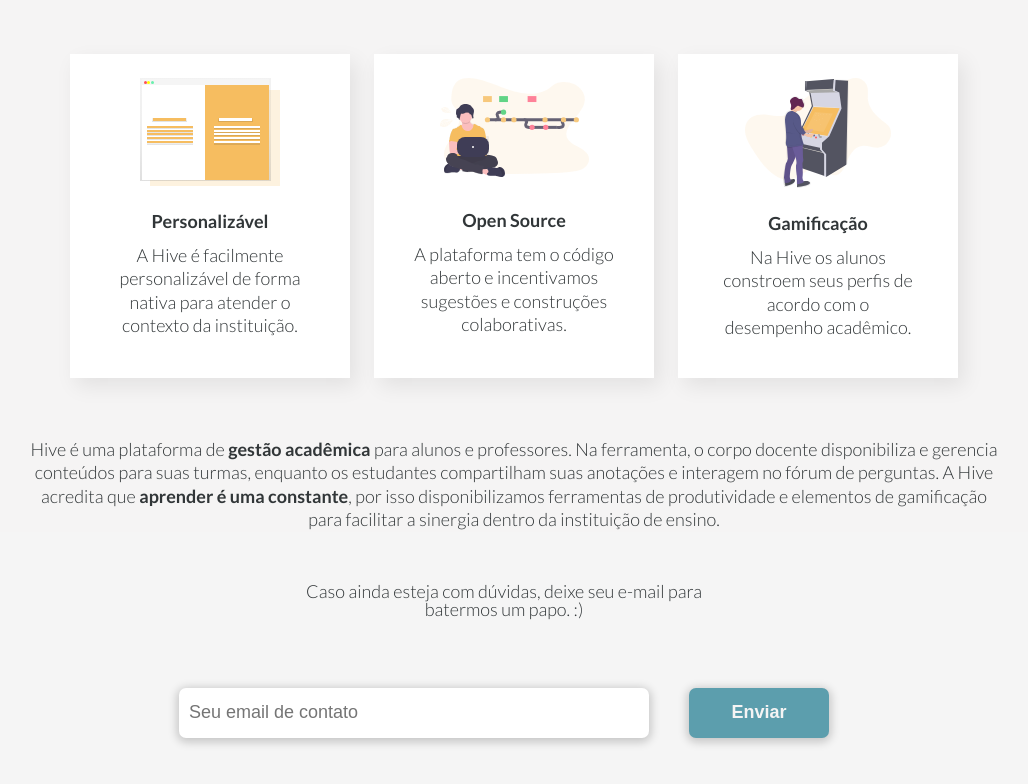
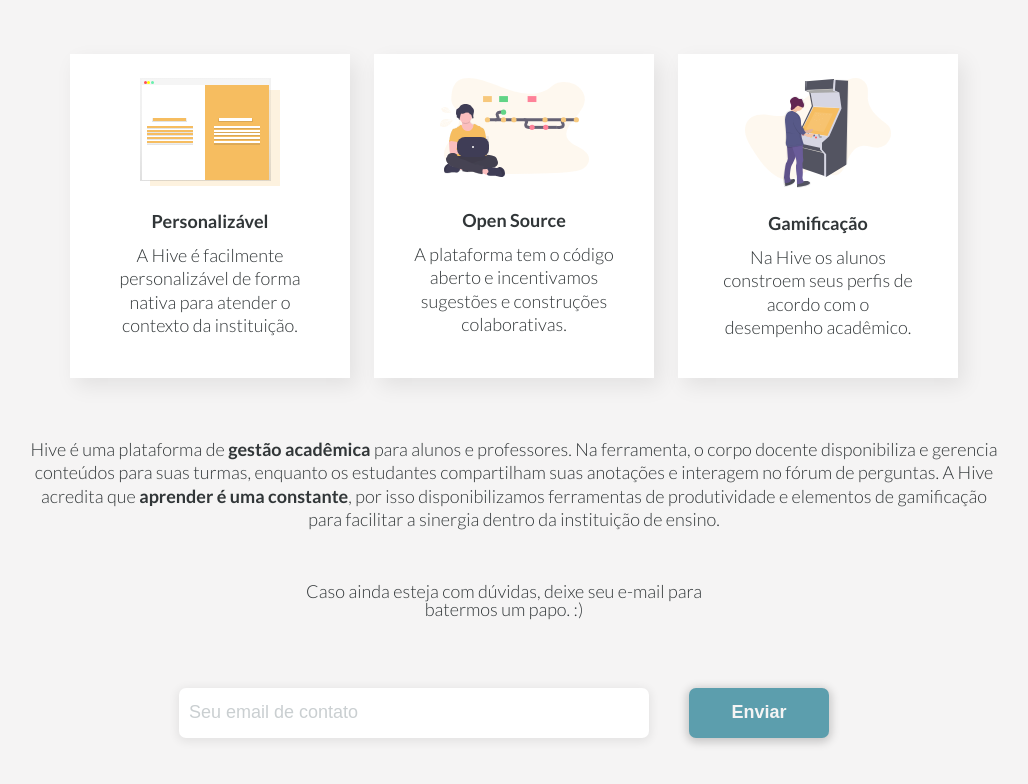
Before and after one commit to hex-g/hive-lp, a Next.js app: page / in a window 1280 px wide. Shown: the part 836-1620 px from the top of the page, without its empty margins (126-1154 px from the left). Built offline with nearby package versions, Linux system fonts and the light colour scheme.

Commit message:
Ajusta box-shadow e cores

```diff
--- a/components/FourthSection/FourthSection.style.js
+++ b/components/FourthSection/FourthSection.style.js
@@ -1,12 +1,12 @@
 import styled from 'styled-components'
 
 export const Section = styled.section`
-width: calc(100vw - 20px);
-height: 50%;
-display: flex;
-flex-direction: column;
-align-items: center;
-background-color: #F5F5F5;
+  width: calc(100vw - 20px);
+  height: 50%;
+  display: flex;
+  flex-direction: column;
+  align-items: center;
+  background-color: ${props => props.theme.wildSand};
 `
 
 
@@ -34,7 +34,11 @@
   border-radius: 7px;
   outline: none;
   border: none;
-  box-shadow: ${props => props.theme.buttonBoxShadow};
+  box-shadow: ${props => props.theme.inputBoxShadow};
+  &::placeholder {
+    color: ${props => props.theme.placeholderOuterSpace};
+    font-size: ${props => props.theme.mediumText};
+  }
 `
 
 export const Button = styled.button`
@@ -43,7 +47,7 @@
   border-radius: 7px;
   box-shadow: ${props => props.theme.buttonBoxShadow};
   text-align: center;
-  font-size: 18px;
+  font-size: ${props => props.theme.mediumText};
   margin: 20px;
   background: ${props => props.theme.hippieBlue};
   color: ${props => props.theme.wildSand};
--- a/components/Layout.js
+++ b/components/Layout.js
@@ -12,6 +12,7 @@
   hoverHippieBlue: lighten(0.2, '#5C9EAD'),
   outerSpace: '#313638',
   hoverOuterSpace: lighten(0.4, '#313638'),
+  placeholderOuterSpace: lighten(0.6, '#313638'),
   cardBoxShadow: '6px 8px 20px 0 rgba(0, 0, 0, 0.08)',
   buttonBoxShadow: '0 2px 10px 2px rgba(0, 0, 0, 0.2)',
   inputBoxShadow: '0 2px 10px 2px rgba(0, 0, 0, 0.07)',
```
